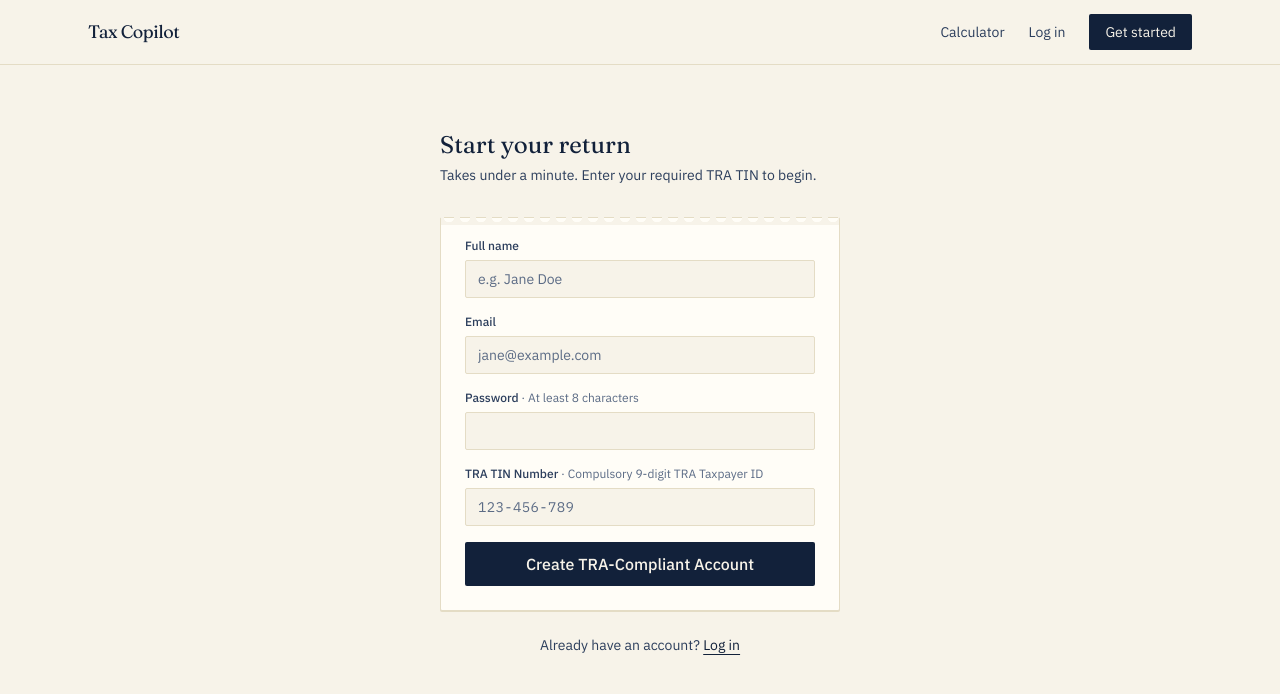
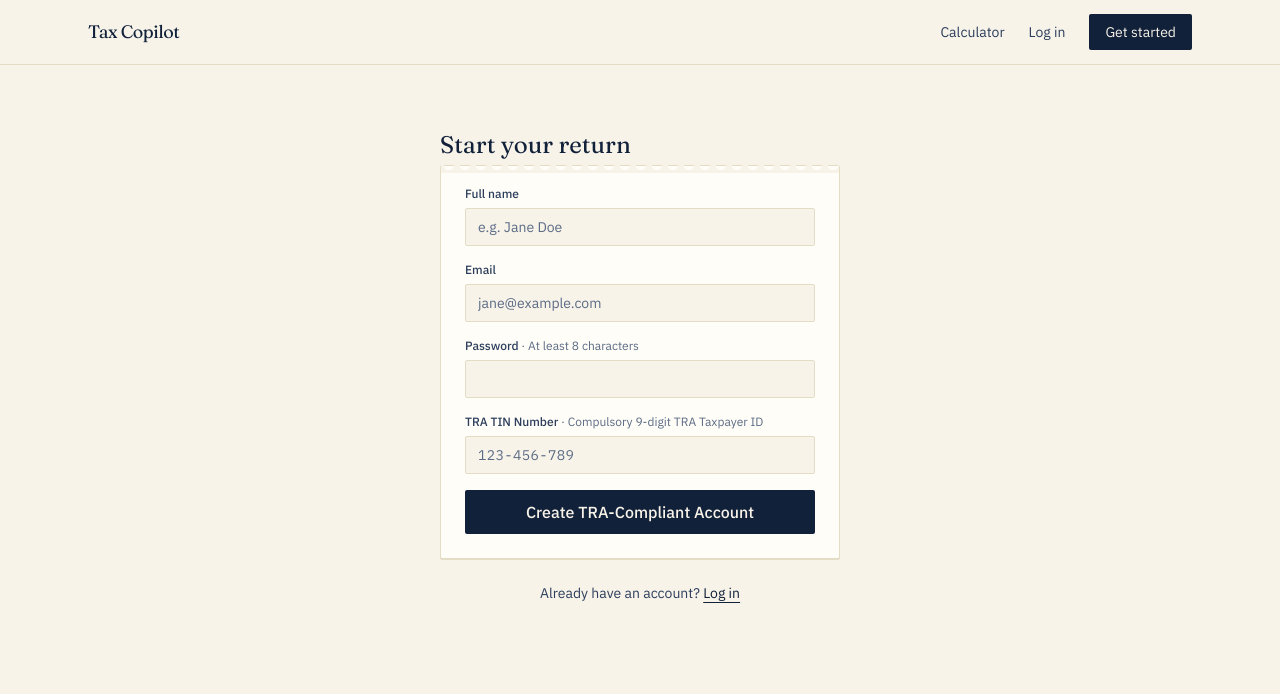
Before and after one commit to Benedwe/Tax-Copilot, a Next.js app in the folder frontend/: page /register in a window 1280 px wide. Shown: the top 694 px of the page. Built offline with nearby package versions, Linux system fonts and the light colour scheme; no server answers.

Commit message:
Adding new files

```diff
--- a/frontend/src/app/login/page.js
+++ b/frontend/src/app/login/page.js
@@ -34,7 +34,6 @@ export default function LoginPage() {
       <Nav />
       <div className="mx-auto max-w-md px-6 py-16">
         <h1 className="text-2xl text-ink mb-1">Welcome back</h1>
-        <p className="text-ink-soft text-sm mb-8">Log in to pick up your return where you left off.</p>
         <ReceiptCard className="p-6">
           <form onSubmit={handleSubmit} className="space-y-4">
             <Field label="Email">
--- a/frontend/src/app/register/page.js
+++ b/frontend/src/app/register/page.js
@@ -55,7 +55,6 @@ export default function RegisterPage() {
       <Nav />
       <div className="mx-auto max-w-md px-6 py-16">
         <h1 className="text-2xl text-ink mb-1">Start your return</h1>
-        <p className="text-ink-soft text-sm mb-8">Takes under a minute. Enter your required TRA TIN to begin.</p>
         <ReceiptCard className="p-6">
           <form onSubmit={handleSubmit} className="space-y-4">
             <Field label="Full name">
```
